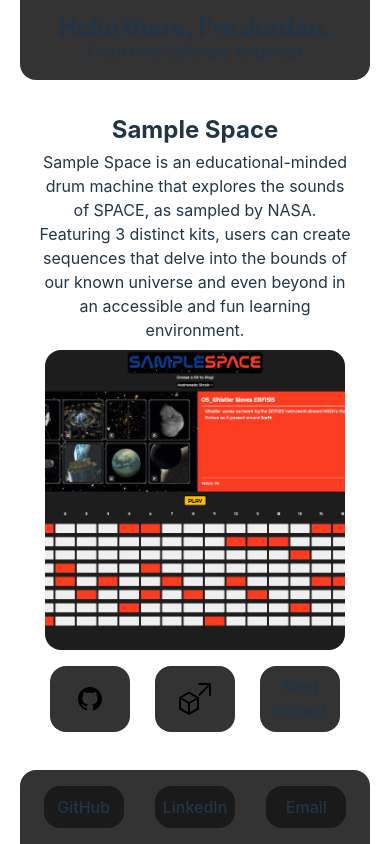
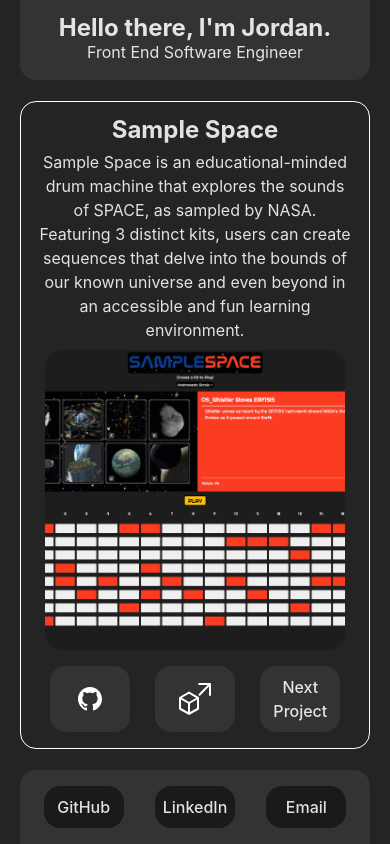
Before and after one commit to jskomal/portfolio, a React (Vite) app: page / in a window 390 px wide. Built offline with nearby package versions, Linux system fonts and the light colour scheme.

Commit message:
Remove media queries

```diff
--- a/src/App.css
+++ b/src/App.css
@@ -106,9 +106,3 @@
 footer > a {
   background-color: #1a1a1a;
 }
-
-@media (prefers-color-scheme: light) {
-  .svg {
-    filter: invert(0);
-  }
-}
--- a/src/index.css
+++ b/src/index.css
@@ -34,16 +34,3 @@
 button:focus-visible {
   outline: 4px auto -webkit-focus-ring-color;
 }
-
-@media (prefers-color-scheme: light) {
-  :root {
-    color: #213547;
-    background-color: #ffffff;
-  }
-  a:hover {
-    color: #747bff;
-  }
-  button {
-    background-color: #f9f9f9;
-  }
-}
```
